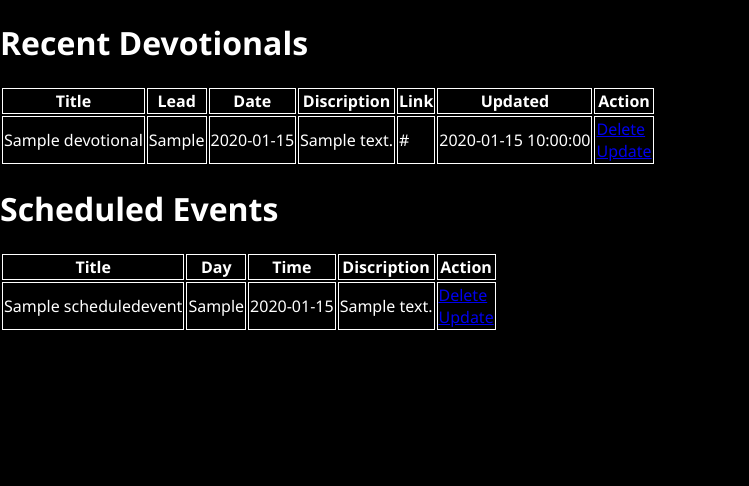
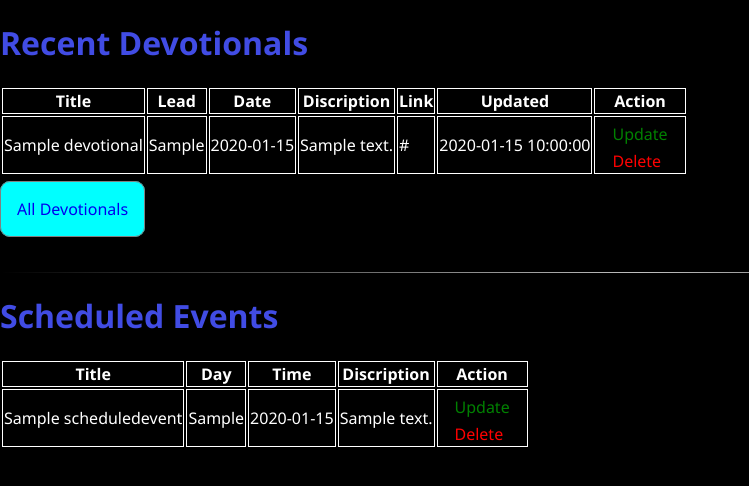
Before and after one commit to thecodinghyrax/rh-website, a Flask app: page /admin in a window 1280 px wide. Shown: the part 80-566 px from the top of the page, without its empty margins (0-749 px from the left). Run offline with Flask 2, Linux system fonts and the light colour scheme; a user stored in the database is signed in; tables that the repository leaves empty hold one stand-in row (values such as "Sample post").

Commit message:
Some admin improvments.

```diff
--- a/flask_app/static/css/admin.css
+++ b/flask_app/static/css/admin.css
@@ -9,7 +9,7 @@ body {
 }
 
 h1 {
-    color: white;
+    color: rgb(65, 76, 228);
 }
 table, th, td {
 
@@ -20,3 +20,34 @@ th, td {
     border: 1px solid white;
     font-size: 1rem;
 }
+
+a {
+    text-decoration: none;
+}
+
+#update {
+    color: green;
+    padding: 1rem;
+    line-height: 2rem;
+
+
+}
+
+#delete {
+    color: red;
+    padding: 1rem;
+
+}
+
+.all-link {
+    border: 1px solid gray;
+    padding: 1rem;
+    margin-top: 12rem;
+    border-radius: 10px;
+    background-color: aqua;
+}
+hr {
+    border : 0;
+    height: 1px;
+    background-image: linear-gradient(to right, rgba(255, 255, 255, 0), rgba(255, 255, 255, 0.75), rgba(255, 255, 255, 0));
+  }
--- a/flask_app/templates/admin.html
+++ b/flask_app/templates/admin.html
@@ -35,15 +35,24 @@
                     <td>{{ devotional.download_link }}</td>
                     <td>{{ devotional.date_updated }}</td>
                     <td>
-                        <a href="/confirm?id={{ devotional.id }}&confirm_type=Devotional">Delete</a>
+                        <a id="update" href="/devotional_update/{{ devotional.id }}">Update</a>
                         <br>
-                        <a href="/devotional_update/{{ devotional.id }}">Update</a>
+                        <a id="delete" href="/confirm?id={{ devotional.id }}&confirm_type=Devotional">Delete</a>
+
+
                     </td>
                 </tr>
 
                 {% endfor %}
             </thead>
         </table>
+        <br>
+        <div>
+                <a class="all-link" href="{{ url_for('add_devotional') }}">All Devotionals</a>
+            </div>
+            <br>
+            <br>
+            <hr>
         <table class="e-table">
                 <h1>Scheduled Events</h1>
                 <thead>
@@ -62,9 +71,11 @@
                         <td>{{ event.time }}</td>
                         <td>{{ event.content }}</td>
                         <td>
-                            <a href="/confirm?id={{ event.id }}&confirm_type=Event">Delete</a>
+                            <a id="update" href="/devotional_update/{{ event.id }}">Update</a>
                             <br>
-                            <a href="/devotional_update/{{ event.id }}">Update</a>
+                            <a id="delete" href="/confirm?id={{ event.id }}&confirm_type=Event">Delete</a>
+
+
                         </td>
                     </tr>
 
```
